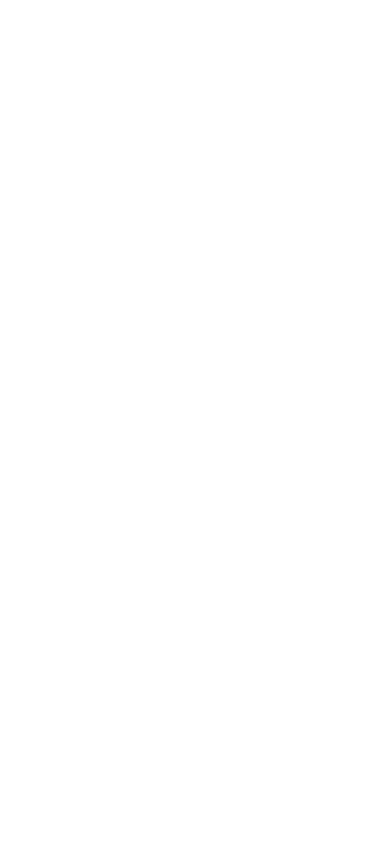
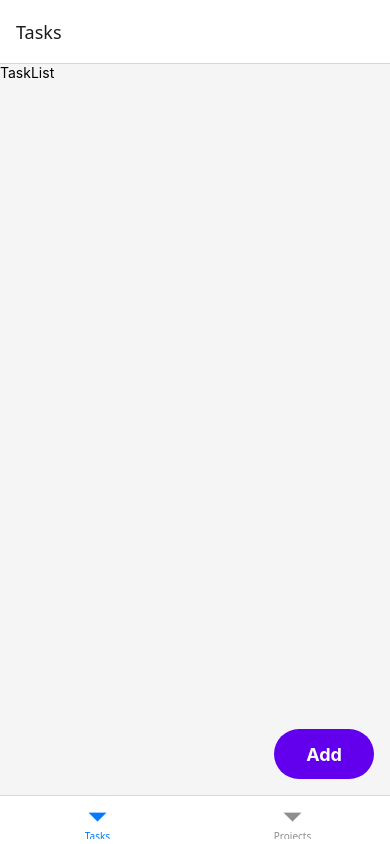
Before and after one commit to diwahar-m/ReduxToolKit_RN, a React Native app: screen /Tasks in a window 390 px wide. Built offline with nearby package versions, Linux system fonts and the light colour scheme.

Commit message:
added global store & reducers

```diff
--- a/App.tsx
+++ b/App.tsx
@@ -1,15 +1,17 @@
+import { NavigationContainer } from '@react-navigation/native';
 import React from 'react';
-import {
-  StyleSheet,
-  View,
-} from 'react-native';
+import RootNavigaion from './src/navigation/RootNavigation';
+import { Provider } from 'react-redux';
+import { store } from './src/store/store';
 
 function App(): React.JSX.Element {
   return (
-    <View></View>
+    <Provider store={store}>
+      <NavigationContainer>
+        <RootNavigaion/>
+      </NavigationContainer>
+    </Provider>
   );
 }
 
-const styles = StyleSheet.create({});
-
 export default App;
--- a/babel.config.js
+++ b/babel.config.js
@@ -1,3 +1,4 @@
 module.exports = {
   presets: ['module:@react-native/babel-preset'],
+  plugins: ['react-native-reanimated/plugin'],
 };
--- /dev/null
+++ b/src/navigation/RootNavigation.tsx
@@ -0,0 +1,17 @@
+import { createBottomTabNavigator } from '@react-navigation/bottom-tabs';
+import TaskList from '../screens/TaskList';
+import Projects from '../screens/Projects';
+
+const Tab = createBottomTabNavigator();
+
+const RootNavigaion = () => {
+
+    return (
+        <Tab.Navigator>
+            <Tab.Screen name="Tasks" component={TaskList} />
+            <Tab.Screen name="Projects" component={Projects} />
+        </Tab.Navigator>
+    )
+}
+
+export default RootNavigaion
--- /dev/null
+++ b/src/screens/Projects.tsx
@@ -0,0 +1,20 @@
+import { Text, StyleSheet, View } from 'react-native'
+import React from 'react'
+
+const Projects : React.FC =() => {
+
+    return (
+      <View style={styles.container}>
+        <Text>Projects</Text>
+      </View>
+    )
+
+}
+
+const styles = StyleSheet.create({
+    container: {
+        flex: 1,
+        backgroundColor: '#f5f5f5'
+    }
+})
+export default Projects
--- /dev/null
+++ b/src/screens/TaskList.tsx
@@ -0,0 +1,70 @@
+import { Text, StyleSheet, View, TouchableOpacity, Modal, KeyboardAvoidingView } from 'react-native'
+import React, { useState } from 'react'
+
+const TaskList : React.FC =() => {
+
+    const [isModalVisible, setIsModalVisible] = useState(false)
+    const [newTaskTitle, setNewTaskTitle] = useState('');
+
+
+    return (
+      <View style={styles.container}>
+        <Text>TaskList</Text>
+        <TouchableOpacity style={styles.addBtn}>
+            <Text style={styles.addBtnTxt}>Add</Text>
+        </TouchableOpacity>
+        <Modal
+          visible={isModalVisible}
+          onRequestClose={()=> setIsModalVisible(false)}
+          animationType='slide'
+          transparent={true}
+        >
+          <KeyboardAvoidingView style={styles.modalCotainer} >
+            <View  style={styles.modalContent}>
+
+            </View>
+          </KeyboardAvoidingView>
+
+        </Modal>
+      </View>
+    )
+}
+
+const styles = StyleSheet.create({
+    container: {
+        flex: 1,
+        backgroundColor: '#f5f5f5'
+    },
+    addBtn: {
+      position: 'absolute',
+      right: 16,
+      bottom: 16,
+      backgroundColor: '#6200ee',
+      width: 100,
+      height: 50,
+      borderRadius: 25,
+      justifyContent: 'center',
+      alignItems: 'center',
+      elevation: 4
+    },
+    addBtnTxt: {
+      fontSize: 18,
+      fontWeight: 'bold',
+      color: '#fff'
+    },
+    modalCotainer: {
+      flex: 1,
+      justifyContent: 'center',
+      alignItems: 'center',
+      backgroundColor: 'rgb(0,0,0,0.5)',
+    },
+    modalContent: {
+      backgroundColor: '#fff',
+      borderRadius: 8,
+      padding: 20,
+      width:'70%',
+      maxWidth: 300,
+      elevation: 5
+    }
+})
+export default TaskList
--- /dev/null
+++ b/src/store/projectsSlice.ts
@@ -0,0 +1,12 @@
+import { createSlice } from "@reduxjs/toolkit";
+
+
+
+const projectsSlice = createSlice({
+    name: 'projects',
+    initialState: {},
+    reducers: {}
+})
+
+
+export default projectsSlice.reducer
--- /dev/null
+++ b/src/store/store.ts
@@ -0,0 +1,15 @@
+import { configureStore } from "@reduxjs/toolkit";
+import taskReducer from "./tasksSlice";
+import projectReducer from "./projectsSlice"
+
+
+
+export const store = configureStore({
+    reducer: {
+        tasks: taskReducer,
+        projects: projectReducer
+    }
+})
+
+export type RootState = ReturnType<typeof store.getState>;
+export type AppDispatch = typeof store.dispatch;
--- /dev/null
+++ b/src/store/tasksSlice.ts
@@ -0,0 +1,11 @@
+import { createSlice } from "@reduxjs/toolkit";
+
+
+
+const tasksSlice = createSlice({
+    name: 'tasks',
+    initialState: {},
+    reducers: {}
+})
+
+export default tasksSlice.reducer
```
Also changed, not shown: package.json (+10 -1 lines), 2 other files (tests, documents, lock files or other folders).
